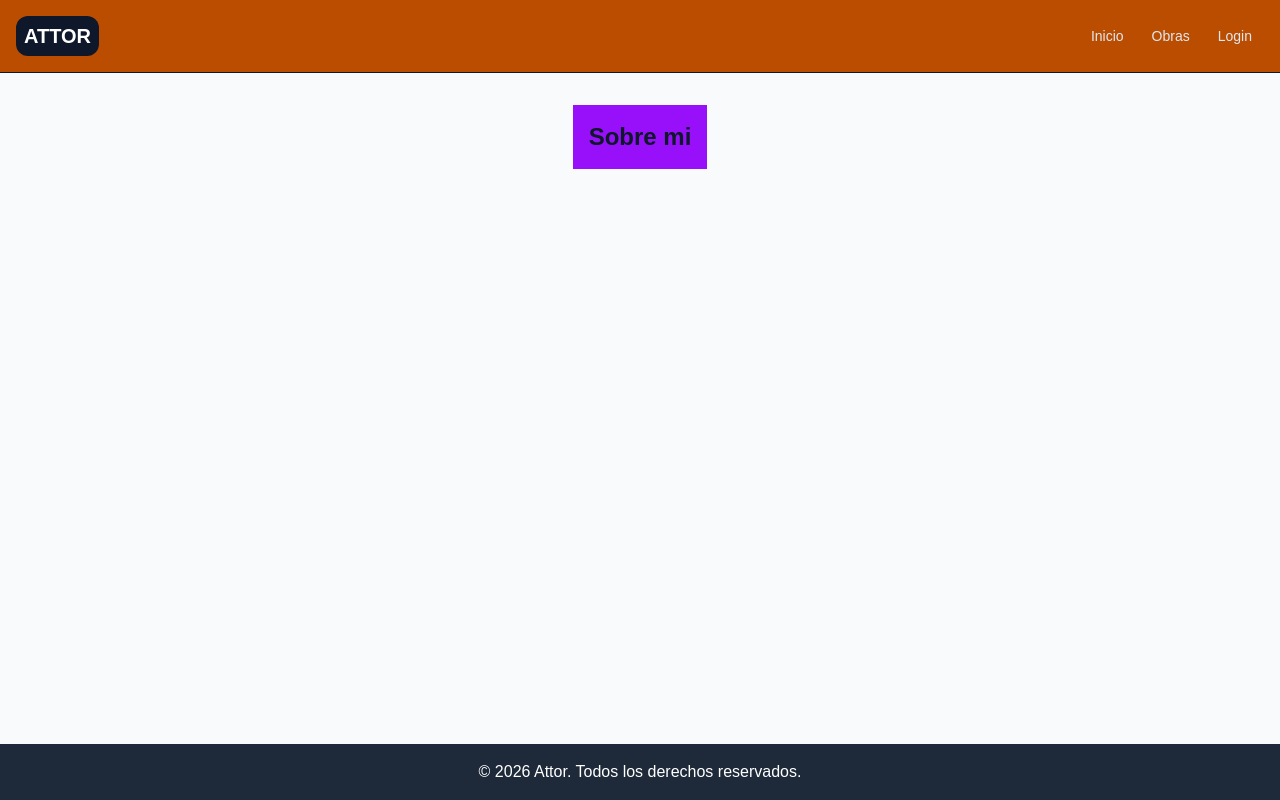
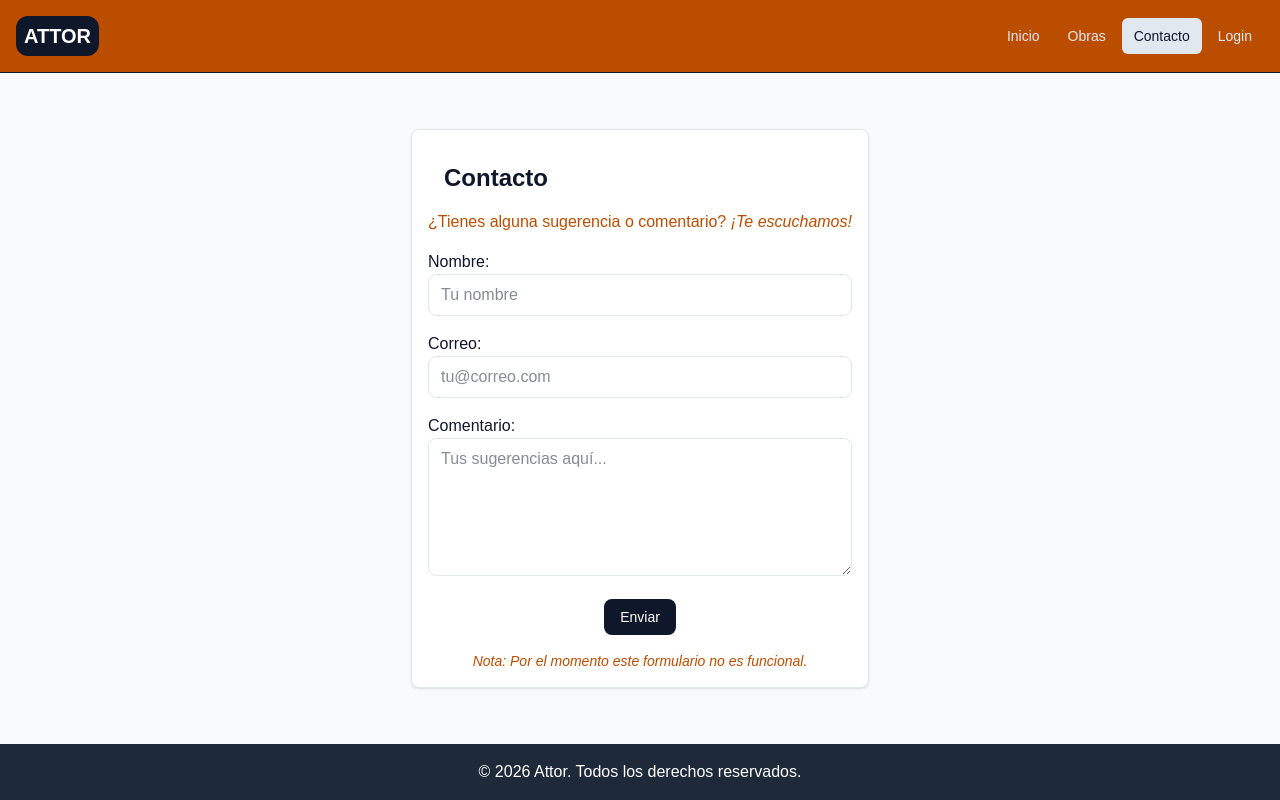
Before and after one commit to JoFloresGutierrez06/Front-Proyecto-Final, a Next.js app: page /contacto in a window 1280 px wide. Built offline with nearby package versions, Linux system fonts and the light colour scheme.

Commit message:
Formulario de contacto y botón de publicar/despublicar

```diff
--- a/src/app/contacto/page.js
+++ b/src/app/contacto/page.js
@@ -1,7 +1,34 @@
+import Input from "@/components/UI/Input";
+import Button from "@/components/UI/Button";
+
 export default function ContactoPage() {
     return (
         <main>
-            <h1 className="text-2xl font-bold bg-purple-600 p-4">Sobre mi</h1>
+            <form className="bg-white border border-slate-200 rounded-2xl shadow-sm max-w-2xl mx-auto p-4 bg-gray-50 rounded-lg mt-6">
+                <h1 className="text-2xl font-bold p-4">Contacto</h1>
+                <p className="mb-4 text-amber-700">¿Tienes alguna sugerencia o comentario? <i>¡Te escuchamos!</i></p>
+
+                <div className="space-y-4">
+                    <div>
+                        <label htmlFor="nombreContacto">Nombre:</label>
+                        <Input id="nombreContacto" type="text" placeholder="Tu nombre" />
+                    </div>
+                    <div>
+                        <label htmlFor="correoContacto">Correo:</label>
+                        <Input id="correoContacto" type="email" placeholder="tu@correo.com" />
+                    </div>
+                    <div>
+                        <label htmlFor="mensaje">Comentario:</label>
+                        <textarea className="bg-white w-full px-3 py-2 rounded-lg border border-slate-200 bg-white' focus:outline-none focus:ring-2 focus:ring-slate-400 focus:border-transparent" rows="5" id="textArea" placeholder="Tus sugerencias aquí..."></textarea>
+                    </div>
+                    <div className="m-4 text-center">
+                        <Button type="button">Enviar</Button>
+                    </div>
+                    <p className="italic text-sm text-amber-700 text-center">
+                        Nota: Por el momento este formulario no es funcional.
+                    </p>
+                </div>
+            </form>
         </main>
     );
 }
--- a/src/app/obras/[id]/ObraDetalle.jsx
+++ b/src/app/obras/[id]/ObraDetalle.jsx
@@ -7,11 +7,14 @@ import { getToken } from "@/lib/auth";
 import { jwtDecode } from "jwt-decode";
 import { useEffect, useState } from "react";
 import StatusBox from "@/components/StatusBox";
+import { togglePublicar } from "@/app/utils/api/togglePublicar";
 
 export default function ObraDetalle({ obra }) {
   const router = useRouter();
   const [token, setToken] = useState(null);
   const [role, setRole] = useState(null);
+  const [publicada, setPublicada] = useState(obra.publicado);
+  const [loading, setLoading] = useState(false);
 
   useEffect(() => {
     const t = getToken();
@@ -23,6 +26,19 @@ export default function ObraDetalle({ obra }) {
       } catch {}
     }
   }, []);
+
+  async function handleToggle() { // switch de publicar
+    try {
+      setLoading(true);
+      await togglePublicar(obra.id, publicada);
+      setPublicada(!publicada);
+    } catch (err) {
+      console.error(err);
+      alert("Error al cambiar estado de publicación");
+    } finally {
+      setLoading(false);
+    }
+  }
 
   async function handleDelete() {
     if (!confirm("¿Seguro que deseas eliminar esta obra?")) return;
@@ -68,6 +84,20 @@ export default function ObraDetalle({ obra }) {
           >
             Eliminar
           </button>
+
+          <button
+            onClick={handleToggle}
+            disabled={loading}
+            className={`px-4 py-2 rounded text-white ${
+              publicada ? "bg-gray-500" : "bg-green-600"
+            }`}
+          >
+            {loading
+              ? "Guardando..."
+              : publicada
+              ? "Despublicar"
+              : "Publicar"}
+          </button>
         </div>
       )}
 
--- a/src/app/obras/[id]/page.js
+++ b/src/app/obras/[id]/page.js
@@ -10,6 +10,7 @@ async function getObraPorID(id) {
 
 export default async function ObraPage({ params }) {
   // const obra = await getObraPorID(params.id);
+
   const { id } = await params;
   const obra = await getObraPorID(id);
   // console.log("Obra:", obra);
--- /dev/null
+++ b/src/app/utils/api/togglePublicar.js
@@ -0,0 +1,21 @@
+import { API } from '@/config';
+
+export async function togglePublicar(id, estadoActual) {
+  const res = await fetch(`${API}/obras/${id}`, {
+    method: "PUT",
+    headers: {
+      "Content-Type": "application/json",
+      Authorization: `Bearer ${document.cookie
+        .split("; ")
+        .find((c) => c.startsWith("token="))
+        ?.split("=")[1]}`
+    },
+    body: JSON.stringify({ publicado: !estadoActual }),
+  });
+
+  if (!res.ok) {
+    throw new Error("No se pudo cambiar el estado de publicación");
+  }
+
+  return res.json();
+}
--- a/src/components/Navbar.js
+++ b/src/components/Navbar.js
@@ -72,6 +72,8 @@ export default function Navbar() {
             <NavLink href="/obras/gestion">Gestionar Obras</NavLink>
           )}
 
+          <NavLink href="/contacto">Contacto</NavLink>
+
           {token ? (
             <>
               <button onClick={handleLogout} className="px-3 py-2 rounded-md text-sm font-bold bg-slate-800 text-white hover:bg-red-900 hover:text-white transition-all">
@@ -81,6 +83,7 @@ export default function Navbar() {
           ) : (
             <NavLink href="/login">Login</NavLink>
           )}
+
         </nav>
       </div>
     </header>
```
